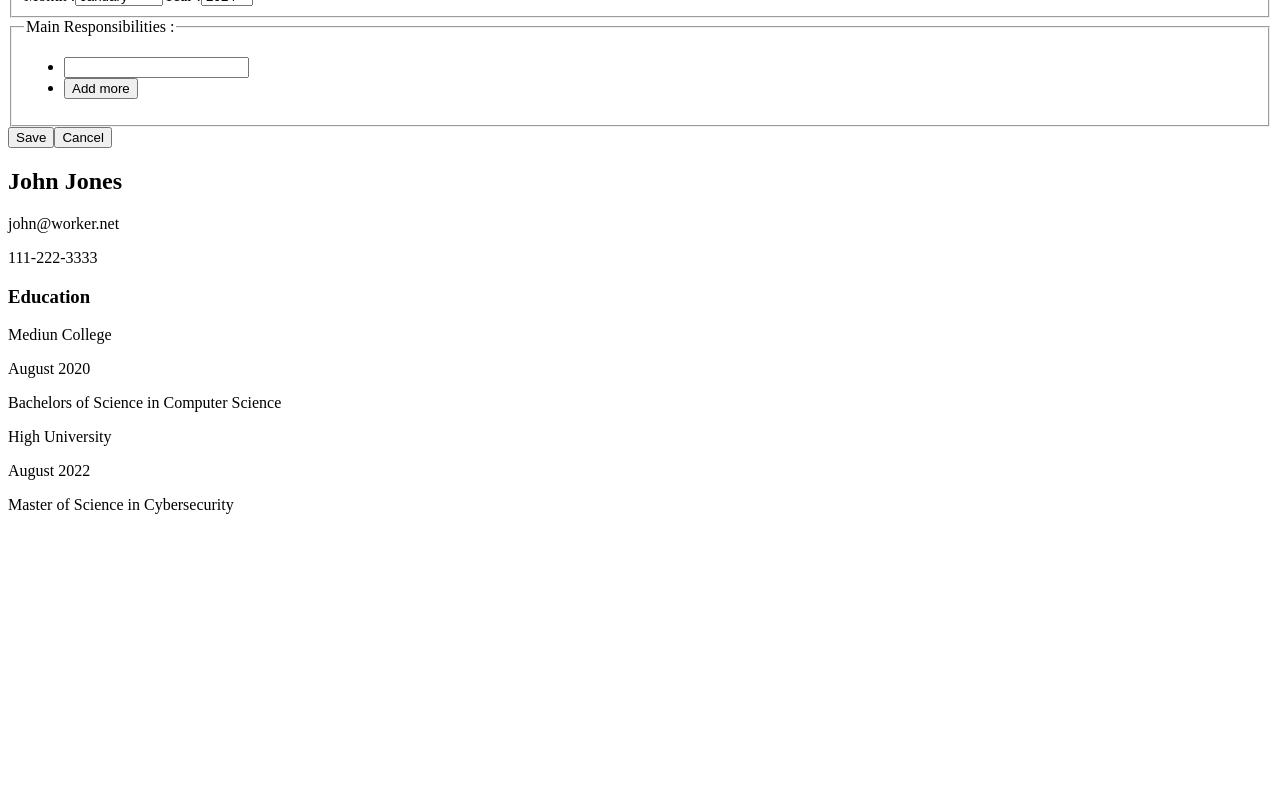
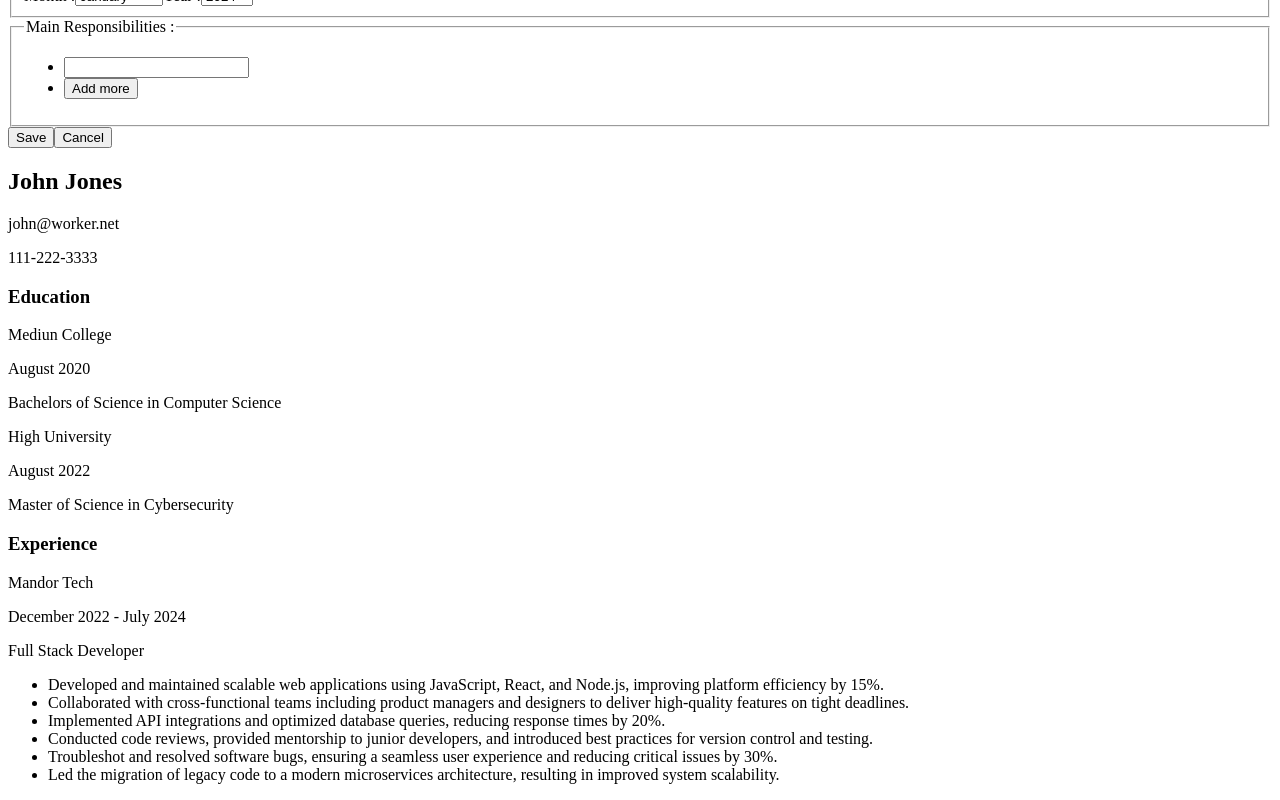
Before and after one commit to MewKay/cv-application, a React (Vite) app: page / in a window 1280 px wide. Shown: the part 570-1370 px from the top of the page. Before the commit the page ends 1100 px from the top, so only its background shows below. Built offline with nearby package versions, Linux system fonts and the light colour scheme.

Commit message:
Create DisplayExperience component

```diff
--- /dev/null
+++ b/src/components/DisplayExperience.jsx
@@ -0,0 +1,38 @@
+import resumeData from "../resumeData";
+
+function DisplayExperienceItem({ experienceItem }) {
+  return (
+    <div className="experience-item">
+      <div className="company-name-duration-section">
+        <p className="display-company-name">{experienceItem.companyName}</p>
+        <p className="display-work-duration">{`${experienceItem.workStart} - ${experienceItem.workEnd}`}</p>
+      </div>
+      <p className="display-position-title">{experienceItem.positionTitle}</p>
+      <ul className="main-resp-list-container">
+        {experienceItem.mainResp.map((mainRespItem) => (
+          <li key={crypto.randomUUID()}>{mainRespItem}</li>
+        ))}
+      </ul>
+    </div>
+  );
+}
+
+function DisplayExperience() {
+  const experienceList = resumeData.experience;
+
+  return (
+    <div id="display-experience">
+      <h3>Experience</h3>
+      <div className="display-education-list">
+        {experienceList.map((experienceItem) => (
+          <DisplayExperienceItem
+            experienceItem={experienceItem}
+            key={crypto.randomUUID()}
+          />
+        ))}
+      </div>
+    </div>
+  );
+}
+
+export default DisplayExperience;
--- a/src/components/DisplaySection.jsx
+++ b/src/components/DisplaySection.jsx
@@ -1,4 +1,5 @@
 import DisplayEducation from "./DisplayEducation";
+import DisplayExperience from "./DisplayExperience";
 import DisplayGeneralInfo from "./DisplayGeneralInfo";
 
 function DisplaySection() {
@@ -6,6 +7,7 @@ function DisplaySection() {
     <div className="display-section">
       <DisplayGeneralInfo />
       <DisplayEducation />
+      <DisplayExperience />
     </div>
   );
 }
```
